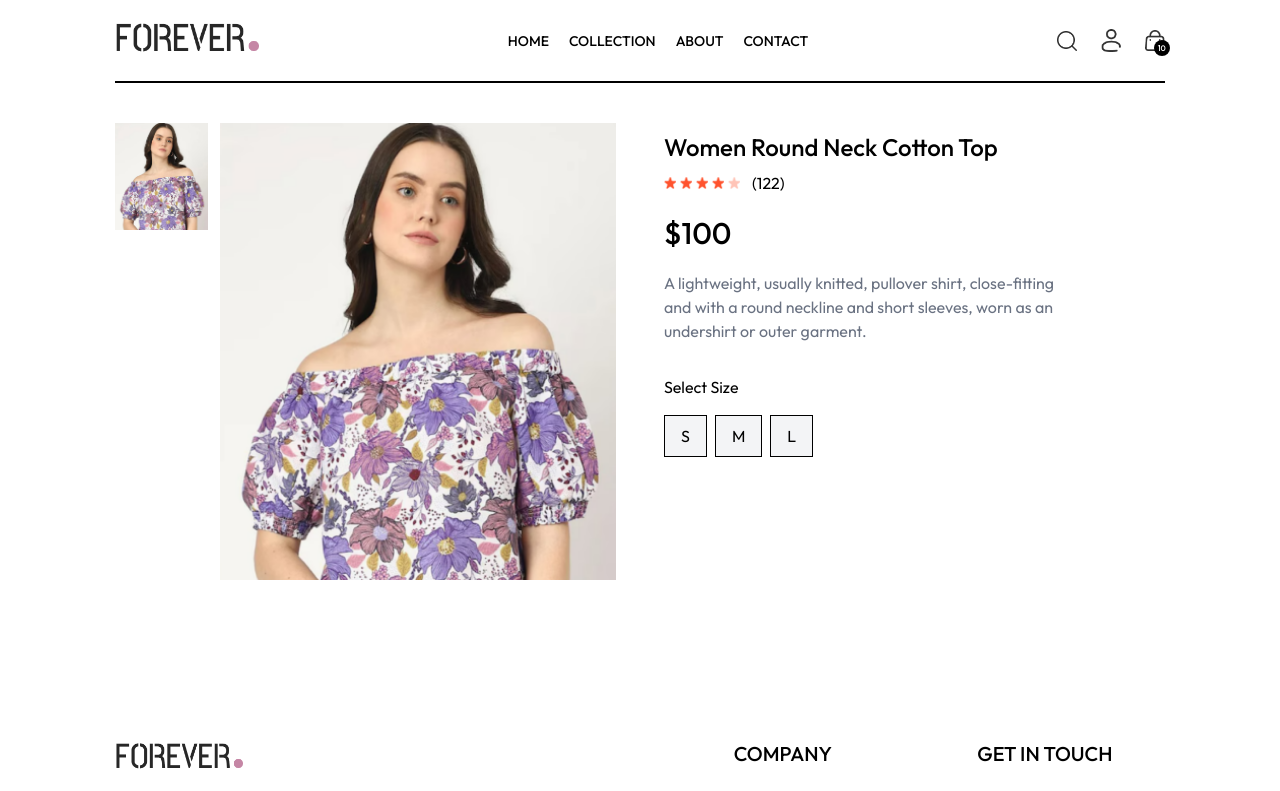
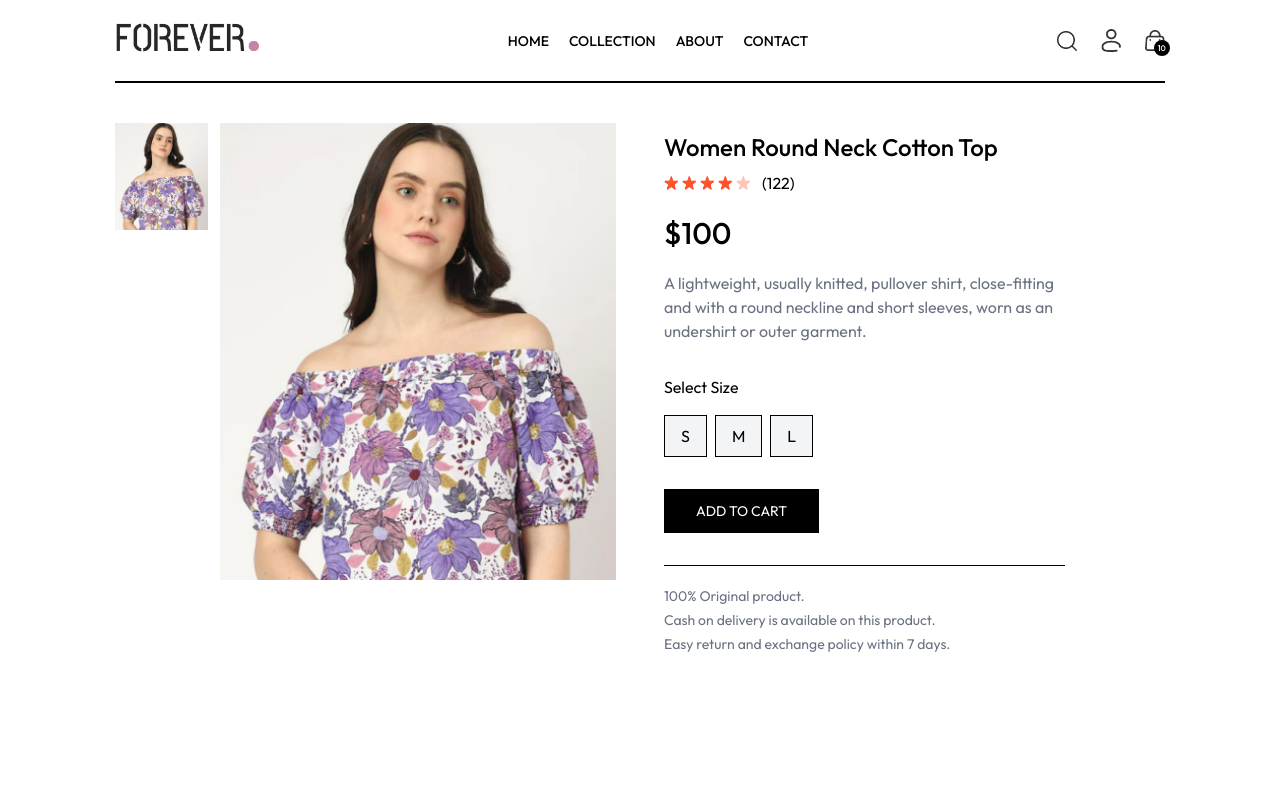
Before and after one commit to Felix3242/e-commerce, a React (Vite) app in the folder frontend/: page /product/aaaaa in a window 1280 px wide. Shown: the top 791 px of the page. Built offline with nearby package versions, Linux system fonts and the light colour scheme.

Commit message:
added descriptions to products

```diff
--- a/frontend/src/pages/Product.jsx
+++ b/frontend/src/pages/Product.jsx
@@ -15,11 +15,10 @@ const Product = () => {
     products.map((item) => {
       if (item._id === productId) {
         setProductData(item);
-        setImage(item.image[0]);
-        console.log(item);
+        setImage(item.image[0])
         return null;
       }
-    });
+    })
   };
 
   useEffect(() => {
@@ -53,11 +52,11 @@ const Product = () => {
         <div className='flex-1'>
           <h1 className='font-medium text-2xl mt-2'>{productData.name}</h1>
           <div className='flex items-center gap-1 mt-2'>
-            <img src={assets.star_icon} alt="" className="w-3 5" />
-            <img src={assets.star_icon} alt="" className="w-3 5" />
-            <img src={assets.star_icon} alt="" className="w-3 5" />
-            <img src={assets.star_icon} alt="" className="w-3 5" />
-            <img src={assets.star_dull_icon} alt="" className="w-3 5" />
+            <img src={assets.star_icon} alt="" className="w-3.5" />
+            <img src={assets.star_icon} alt="" className="w-3.5" />
+            <img src={assets.star_icon} alt="" className="w-3.5" />
+            <img src={assets.star_icon} alt="" className="w-3.5" />
+            <img src={assets.star_dull_icon} alt="" className="w-3.5" />
             <p className='pl-2'>(122)</p>
           </div>
           <p className='mt-5 text-3xl font-medium'>{currency}{productData.price}</p>
@@ -69,12 +68,19 @@ const Product = () => {
                 <button
                   onClick={() => setSize(item)}
                   key={index}
-                  className={`border py-2 px-4 bg-gray-100 ${item === size ? "border-orange-500" : ""}`}
+                  className={`border py-2 px-4 bg-gray-100 cursor-pointer ${item === size ? "border-orange-500" : ""}`}
                 >
                   {item}
                 </button>
               ))}
             </div>
+          </div>
+          <button className='bg-black cursor-pointer text-white px-8 py-3 text-sm active:bg-gray-700'>ADD TO CART</button>
+          <hr className='mt-8 sm:w-4/5'></hr>
+          <div className='text-sm text-gray-500 mt-5 flex flex-col gap-1'>
+            <p>100% Original product.</p>
+            <p>Cash on delivery is available on this product.</p>
+            <p>Easy return and exchange policy within 7 days.</p>
           </div>
         </div>
       </div>
```
